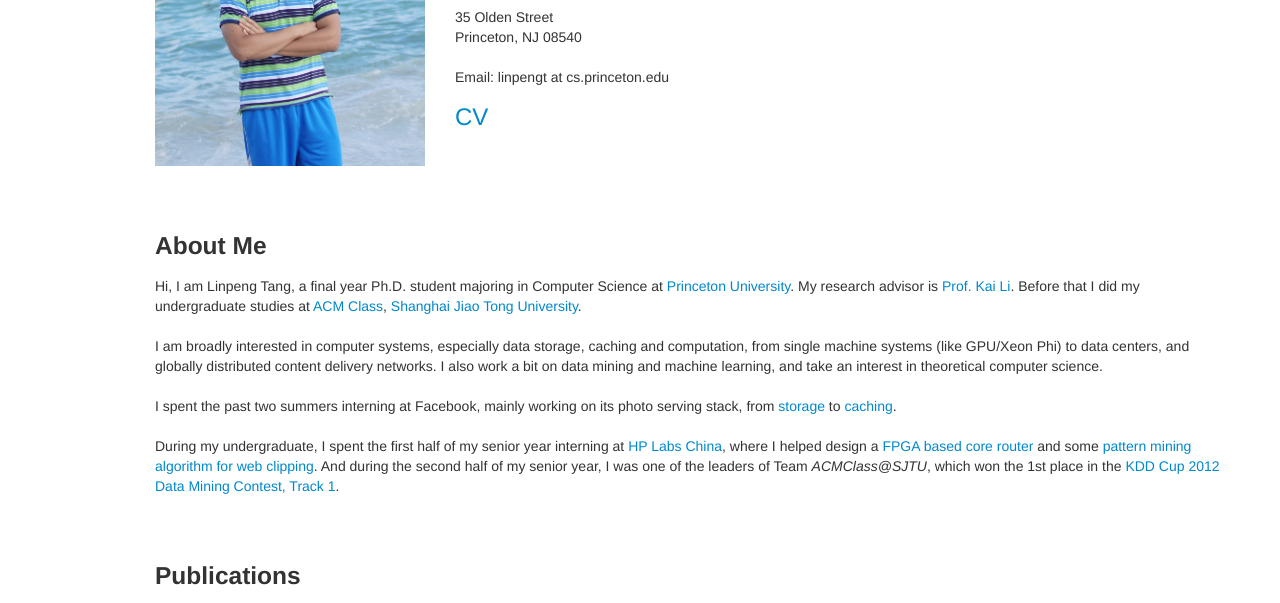
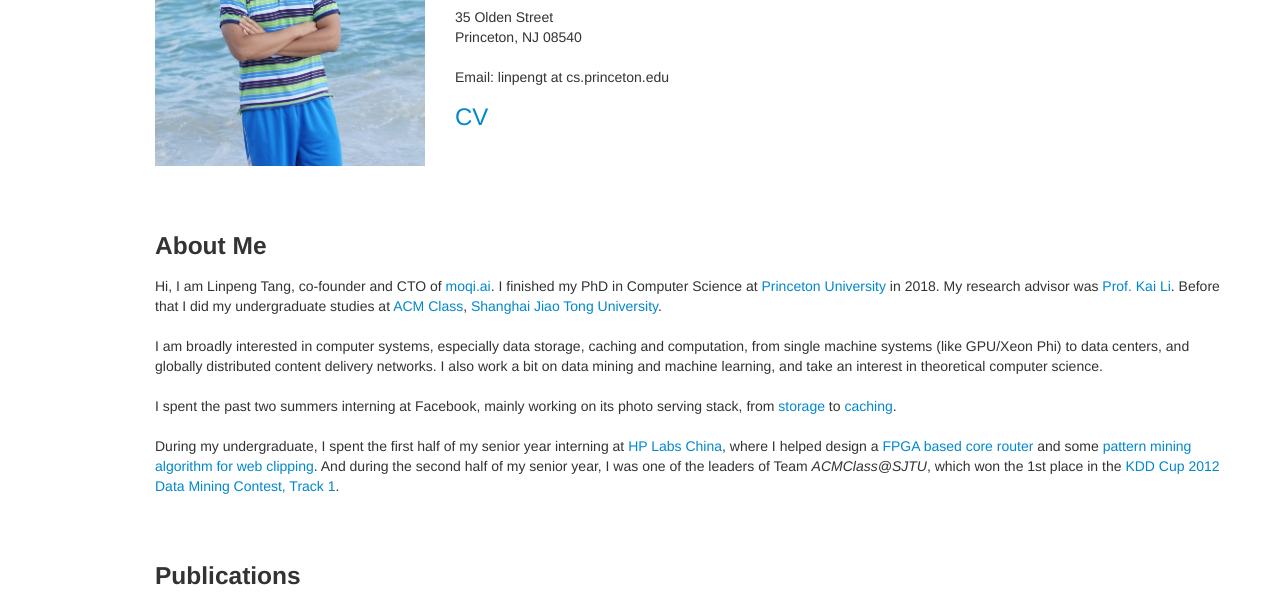
Before and after one commit to chtlp/chtlp.github.io, a plain HTML site: page index.html in a window 1280 px wide. Shown: the part 193-796 px from the top of the page. Drawn offline with Linux system fonts and the light colour scheme.

Commit message:
update current status

```diff
--- a/index.html
+++ b/index.html
@@ -132,8 +132,9 @@
 
             <h3>About Me</h3>
 
-            <p>Hi, I am Linpeng Tang, a final year Ph.D. student majoring in Computer Science at <a
-                    href="https://www.cs.princeton.edu/">Princeton University</a>. My research advisor is <a
+            <p>Hi, I am Linpeng Tang, co-founder and CTO of <a href="https://moqi.ai">moqi.ai</a>.
+                I finished my PhD in Computer Science at <a
+                    href="https://www.cs.princeton.edu/">Princeton University</a> in 2018. My research advisor was <a
                     href="http://www.cs.princeton.edu/~li/">Prof. Kai Li</a>. Before that I did my undergraduate studies
                 at <a href="http://acm.sjtu.edu.cn/home">ACM Class</a>, <a
                     href="http://en.sjtu.edu.cn/">Shanghai Jiao Tong University</a>.</p>
```
